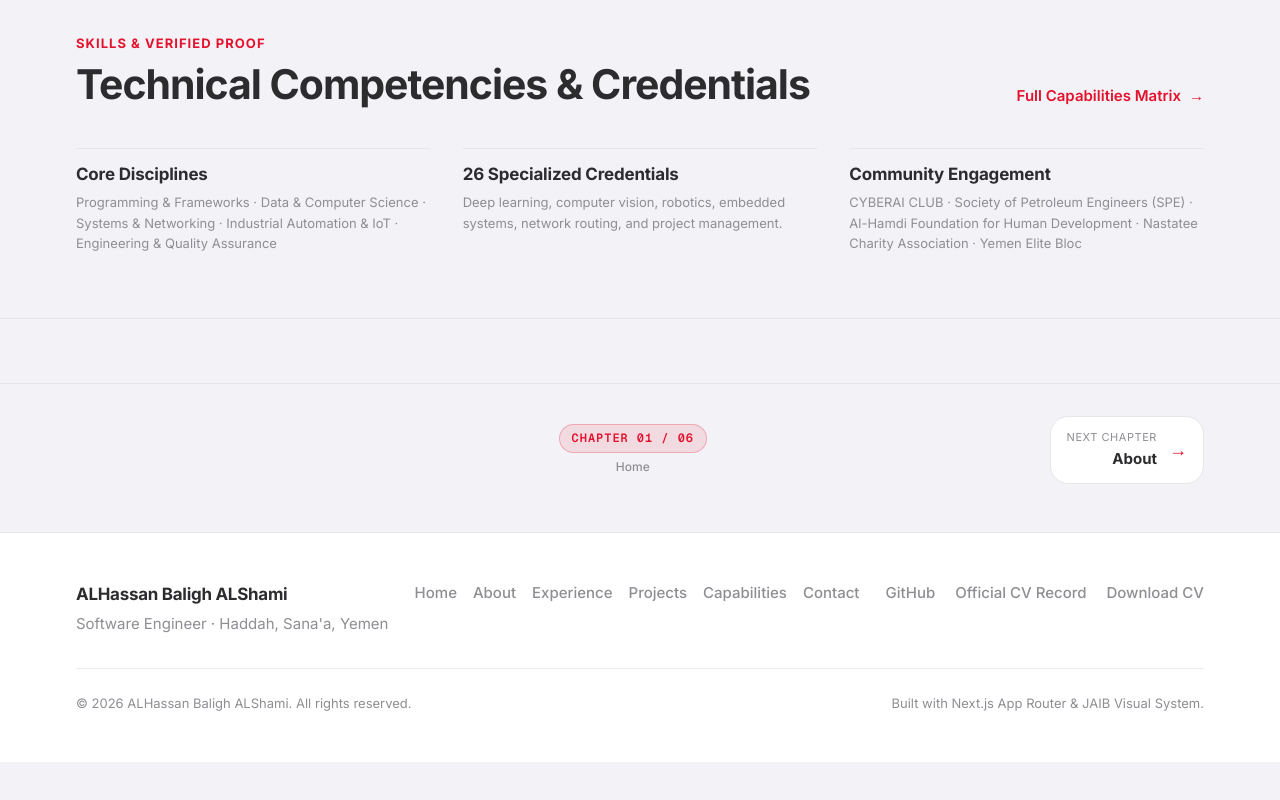
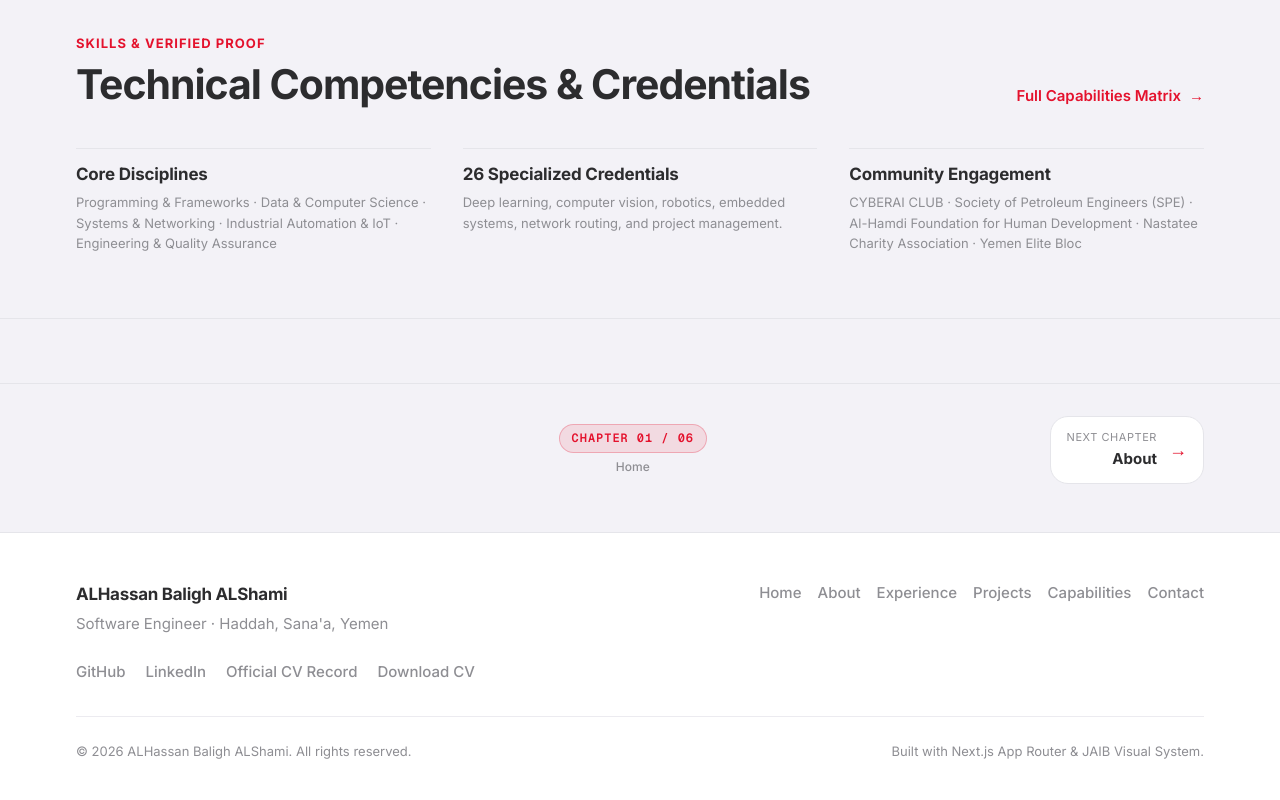
Before and after one commit to a2sn2/alhassan-portfolio, a Next.js app: page / in a window 1280 px wide. Shown: the part 1973-2773 px from the top of the page. Before the commit the page ends 2735 px from the top, so only its background shows below. Built offline with nearby package versions, Linux system fonts and the light colour scheme.

Commit message:
feat(content): restore CV social profiles

```diff
--- a/src/content/social.ts
+++ b/src/content/social.ts
@@ -6,4 +6,14 @@ export const socialLinks = [
     username: "a2sn2",
     url: "https://github.com/a2sn2",
   },
+  {
+    platform: "LinkedIn",
+    username: "a2sn4",
+    url: "https://www.linkedin.com/in/a2sn4",
+  },
+  {
+    platform: "Instagram",
+    username: "a2s.n4",
+    url: "https://www.instagram.com/a2s.n4",
+  },
 ] satisfies SocialLink[];
```
